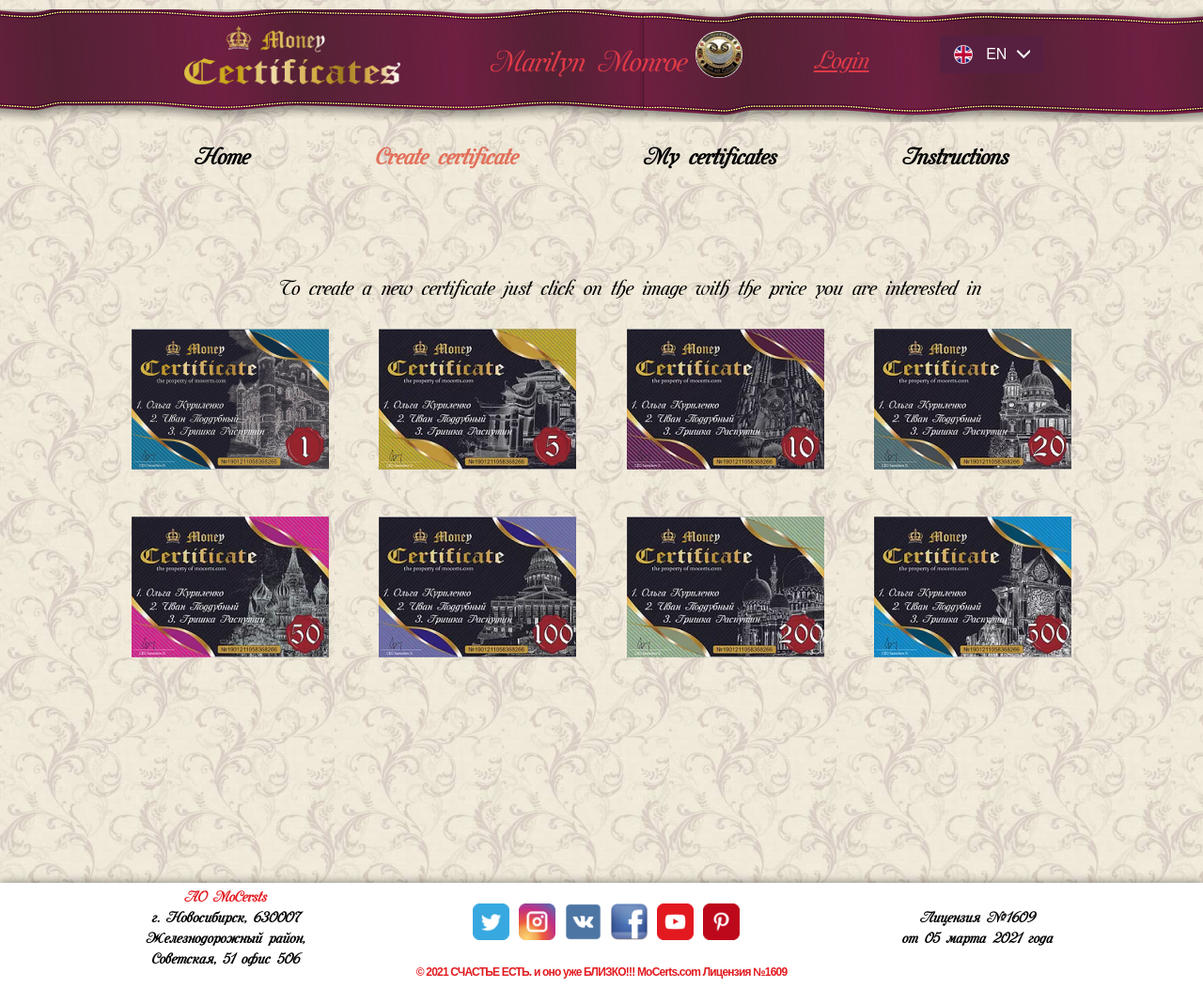
After one commit to yeezy-na-izi/MoCertsWthhoutWix, a Django app: page /select_certificate in a window 1280 px wide; the page is wider, and only the part inside the window is pictured. The commit adds this page. Shown: that part at 94% size. Run offline with Django 3.2, Linux system fonts and the light colour scheme; some libraries are stand-ins or nearby versions.

Commit message:
select sert

```diff
--- a/main/urls.py
+++ b/main/urls.py
@@ -1,6 +1,7 @@
 from django.contrib.auth.views import LoginView, LogoutView
 from django.urls import path
-from main.views import MainView, profile_view, RegisterFormView, MyCertsLoginView, register, ManualView
+from main.views import MainView, profile_view, RegisterFormView, MyCertsLoginView, register, ManualView, \
+    SelectCertificateView
 
 app_name = 'main'
 urlpatterns = [
@@ -10,4 +11,5 @@ urlpatterns = [
     path('profile/<int:pk>/', profile_view, name='profile'),
     path('registration', register, name='registration'),
     path('manual', ManualView.as_view(), name='manual'),
+    path('select_certificate', SelectCertificateView.as_view() , name='select_certificate')
 ]
--- a/main/views.py
+++ b/main/views.py
@@ -64,3 +64,7 @@ def profile_view(request, pk):
 
 class ManualView(TemplateView):
     template_name = 'manual.html'
+
+
+class SelectCertificateView(TemplateView):
+    template_name = 'select_certificate.html'
--- a/static/css/style.css
+++ b/static/css/style.css
@@ -339,7 +339,7 @@ ul,li {
 
 
 .menu-content{
-    width: 800px;
+    width: 1000px;
     display: flex;
     margin: 0 auto;
     padding-top: 70px;
@@ -426,11 +426,14 @@ ul,li {
 .menu-documents a {
     color: #000000;
 }
-.documents .documents-title{
+.documents-title{
    text-align: center;
    font-size: 20px;
    padding: 30px;
-}
+    width: 100%}
+
+
+
 .documents-wrap {
     width: 1000px;
     margin: 0 auto;
--- a/templates/layout/base.html
+++ b/templates/layout/base.html
@@ -68,7 +68,7 @@
                 <ul class="list-item">
                     {% block header_links %}
                         <li class="menu-link"><a href="{% url 'main:main_page' %}">Home</a></li>
-                        <li class="menu-link"><a href="#">Create certificate</a></li>
+                        <li class="menu-link"><a href="{% url 'main:select_certificate' %}">Create certificate</a></li>
                         <li class="menu-link"><a href="#">My certificates</a></li>
                         <li class="menu-link"><a href="{% url 'main:manual' %}">Instructions</a></li>
                     {% endblock %}
--- a/templates/main.html
+++ b/templates/main.html
@@ -4,7 +4,7 @@
 {% endblock %}
 {% block header_links %}
     <li class="menu-link"><a class="active-link" href="{% url 'main:main_page' %}">Home</a></li>
-    <li class="menu-link"><a href="#">Create certificate</a></li>
+    <li class="menu-link"><a href="{% url 'main:select_certificate' %}">Create certificate</a></li>
     <li class="menu-link"><a href="#">My certificates</a></li>
     <li class="menu-link"><a href="{% url 'main:manual' %}">Instructions</a></li>
 {% endblock %}
--- a/templates/manual.html
+++ b/templates/manual.html
@@ -2,7 +2,7 @@
 {% load static %}
 {% block header_links %}
     <li class="menu-link"><a href="{% url 'main:main_page' %}">Home</a></li>
-    <li class="menu-link"><a href="#">Create certificate</a></li>
+    <li class="menu-link"><a href="{% url 'main:select_certificate' %}">Create certificate</a></li>
     <li class="menu-link"><a href="#">My certificates</a></li>
     <li class="menu-link"><a class="active-link" href="{% url 'main:manual' %}">Instructions</a></li>
 {% endblock %}
--- /dev/null
+++ b/templates/select_certificate.html
@@ -0,0 +1,53 @@
+{% extends 'layout/base.html' %}
+{% load static %}
+{% block header_links %}
+    <li class="menu-link"><a href="{% url 'main:main_page' %}">Home</a></li>
+    <li class="menu-link"><a class="active-link" href="{% url 'main:select_certificate' %}">Create certificate</a></li>
+    <li class="menu-link"><a href="#">My certificates</a></li>
+    <li class="menu-link"><a  href="{% url 'main:manual' %}">Instructions</a></li>
+{% endblock %}
+{% block content %}
+    <div class="documents-title">To create a new certificate just click on the image with the price you are interested in</div>
+    <div class="documents-wrap">
+        <div class="documents-item">
+            <a href="#">
+                <img src="{% static 'img/sert-1.png' %}" alt="">
+            </a>
+        </div>
+        <div class="documents-item">
+            <a href="#">
+                <img src="{% static 'img/sert-2.png' %}" alt="">
+            </a>
+        </div>
+        <div class="documents-item">
+            <a href="#">
+                <img src="{% static 'img/sert-3.png' %}" alt="">
+            </a>
+        </div>
+        <div class="documents-item">
+            <a href="#">
+                <img src="{% static 'img/sert-4.png' %}" alt="">
+            </a>
+        </div>
+        <div class="documents-item">
+            <a href="#">
+                <img src="{% static 'img/sert-5.png' %}" alt="">
+            </a>
+        </div>
+        <div class="documents-item">
+            <a href="#">
+                <img src="{% static 'img/sert-6.png' %}" alt="">
+            </a>
+        </div>
+        <div class="documents-item">
+            <a href="#">
+                <img src="{% static 'img/sert-7.png' %}" alt="">
+            </a>
+        </div>
+        <div class="documents-item">
+            <a href="#">
+                <img src="{% static 'img/sert-8.png' %}" alt="">
+            </a>
+        </div>
+    </div>
+{% endblock %}
```
Also changed, not shown: static/img/sert-1.png (added), static/img/sert-2.png (added), static/img/sert-3.png (added), static/img/sert-4.png (added), static/img/sert-5.png (added), static/img/sert-6.png (added), static/img/sert-7.png (added), static/img/sert-8.png (added).
